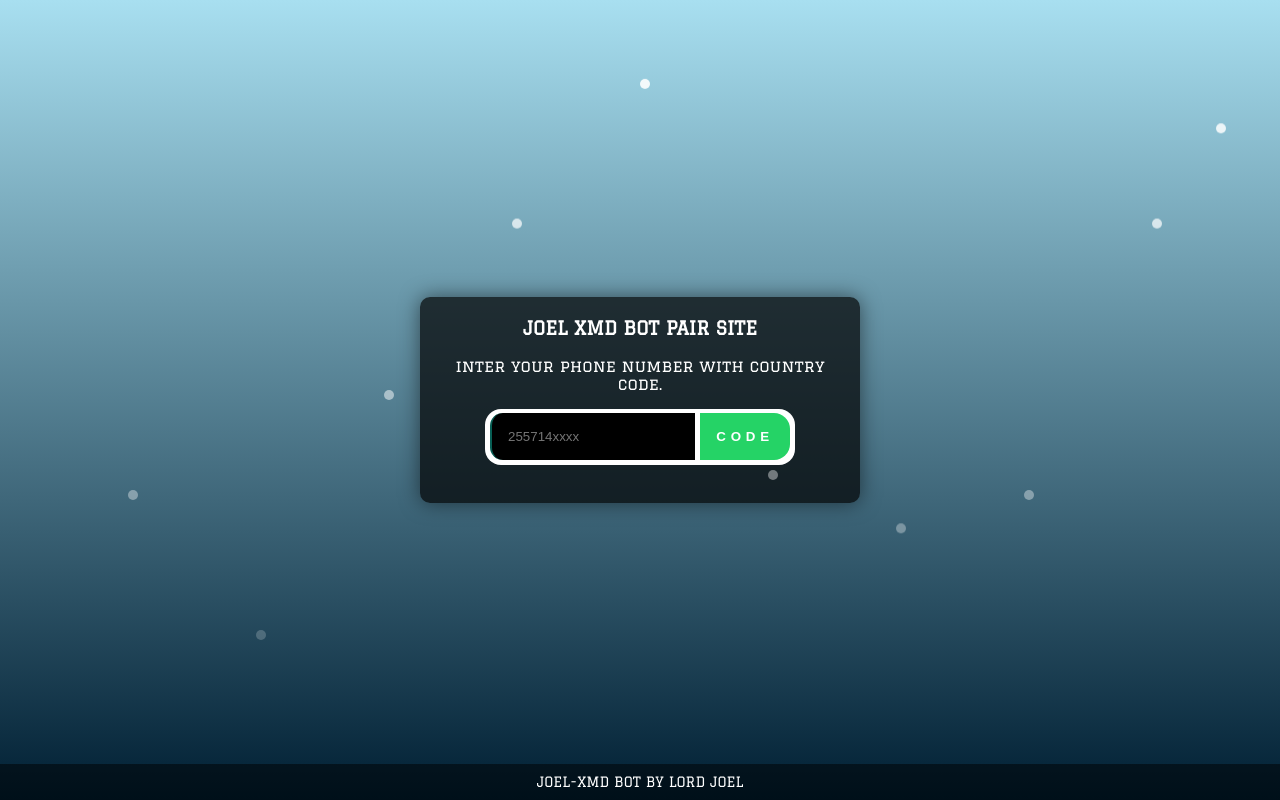
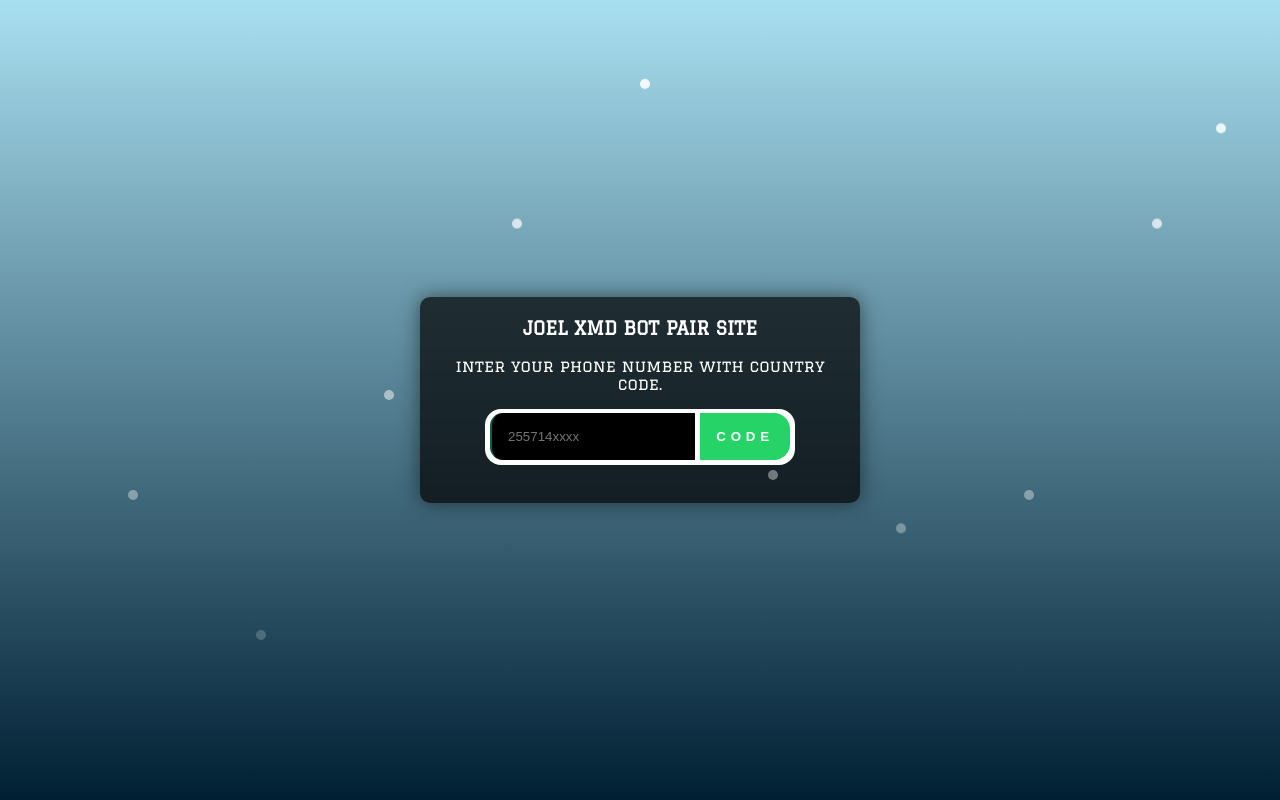
Before and after one commit to betingrich3/buttom-de-rasta, a website: page index.html in a window 1280 px wide. Drawn offline with nearby package versions, Linux system fonts and the light colour scheme.

Commit message:
Update index.html

```diff
--- a/index.html
+++ b/index.html
@@ -186,12 +186,11 @@
     </div>
     <br>
     <main id="pair"></main>
+  </form>
   </div>
-
-  <footer>
-    JOEL-XMD BOT BY LORD JOEL<span id=""></span>
-  </footer>
-  <script>
+ </div>
+ <link rel="import" href="./loader.html">
+ <script
       src="https://cdnjs.cloudflare.com/ajax/libs/axios/1.0.0-alpha.1/axios.min.js"
     ></script>
     <script>
```
